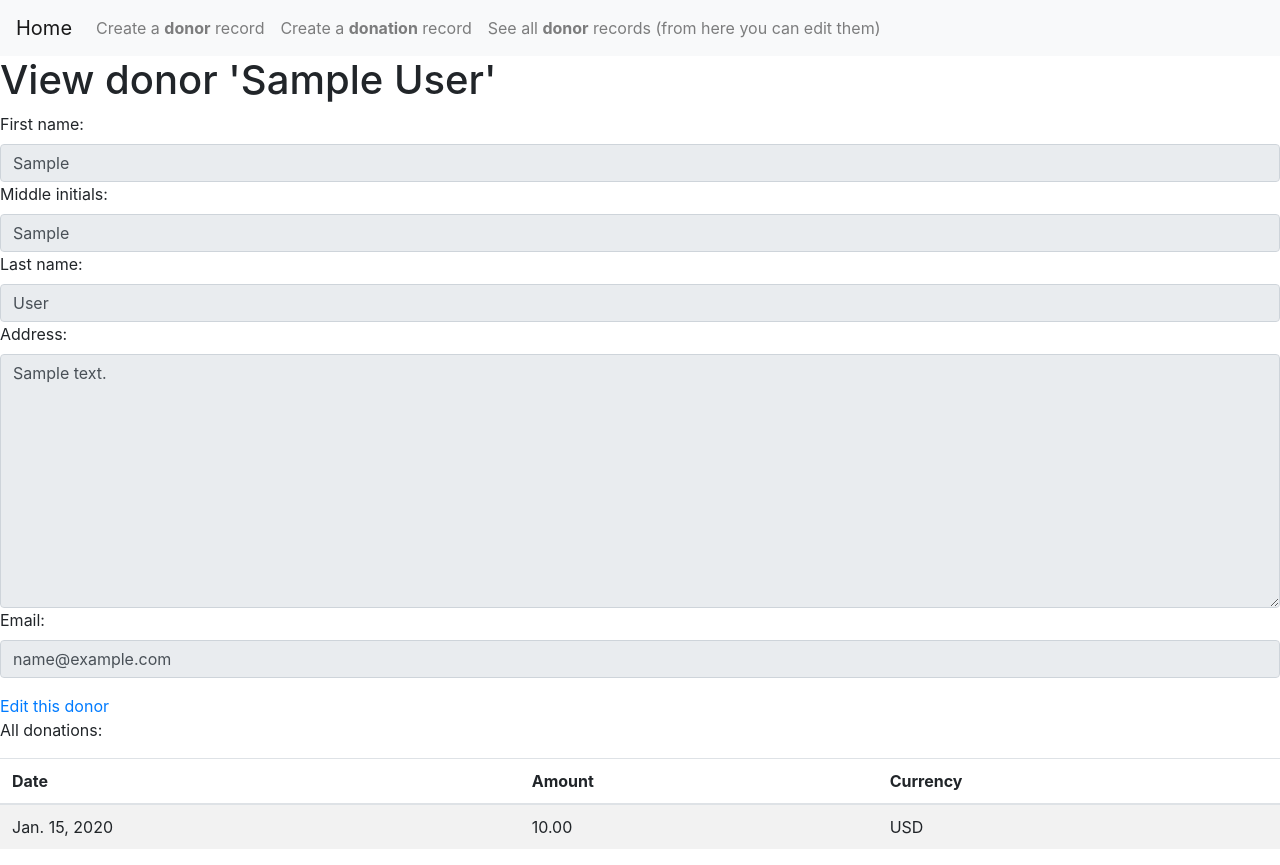
After one commit to rtcharity/receipt_generator_app, a Django app: page /donor/1 in a window 1280 px wide. The commit adds this page. Run offline with Django 3.2, Linux system fonts and the light colour scheme; tables that the repository leaves empty hold one stand-in row (values such as "Sample post"); some libraries are stand-ins or nearby versions.

Commit message:
added a header and a donor view

```diff
--- a/projectname/projectname/templates/base.html
+++ b/projectname/projectname/templates/base.html
@@ -1,5 +1,6 @@
 <link rel="stylesheet" href="https://stackpath.bootstrapcdn.com/bootstrap/4.1.3/css/bootstrap.min.css" integrity="sha384-MCw98/SFnGE8fJT3GXwEOngsV7Zt27NXFoaoApmYm81iuXoPkFOJwJ8ERdknLPMO" crossorigin="anonymous">
 
+{% block header %}{% endblock %}
 {% block page_content %}{% endblock %}
 
 <script src="https://code.jquery.com/jquery-3.3.1.slim.min.js" integrity="sha384-q8i/X+965DzO0rT7abK41JStQIAqVgRVzpbzo5smXKp4YfRvH+8abtTE1Pi6jizo" crossorigin="anonymous"></script>
--- a/projectname/receipt_generator/forms.py
+++ b/projectname/receipt_generator/forms.py
@@ -8,7 +8,7 @@ class DonorForm(forms.Form):
         max_length=50,
         widget=forms.TextInput(attrs={
             "class": "form-control",
-            "placeholder": "First Name"
+            "placeholder": "First Name",
         })
     )
     middle_initials = forms.CharField(
--- a/projectname/receipt_generator/templates/receipt_generator/add_donation.html
+++ b/projectname/receipt_generator/templates/receipt_generator/add_donation.html
@@ -1,4 +1,6 @@
 {% extends "base.html" %}
+
+{% block header %}{% include "receipt_generator/header.html"%}{% endblock %}
 
 {% block page_content %}
 <h1>Add donation</h1>
--- a/projectname/receipt_generator/templates/receipt_generator/add_donor.html
+++ b/projectname/receipt_generator/templates/receipt_generator/add_donor.html
@@ -1,4 +1,6 @@
 {% extends "base.html" %}
+
+{% block header %}{% include "receipt_generator/header.html"%}{% endblock %}
 
 {% block page_content %}
 <h1>Add donor</h1>
--- a/projectname/receipt_generator/templates/receipt_generator/edit_donation.html
+++ b/projectname/receipt_generator/templates/receipt_generator/edit_donation.html
@@ -1,4 +1,6 @@
 {% extends "base.html" %}
+
+{% block header %}{% include "receipt_generator/header.html"%}{% endblock %}
 
 {% block page_content %}
 <h1>Edit donation from {{ donation.donor.first_name }} {{ donation.donor.last_name }} of {{ donation.amount }} {{ donation.currency }}</h1>
--- a/projectname/receipt_generator/templates/receipt_generator/edit_donor.html
+++ b/projectname/receipt_generator/templates/receipt_generator/edit_donor.html
@@ -1,4 +1,6 @@
 {% extends "base.html" %}
+
+{% block header %}{% include "receipt_generator/header.html"%}{% endblock %}
 
 {% block page_content %}
 <h1>Edit donor '{{ donor.first_name }} {{ donor.middle_initials }} {{ donor.last_name }}'</h1>
--- /dev/null
+++ b/projectname/receipt_generator/templates/receipt_generator/header.html
@@ -0,0 +1,14 @@
+<nav class="navbar navbar-expand-lg navbar-light bg-light">
+    <a class="navbar-brand" href="{% url 'receipt_generator:receipt_generator_index' %}">Home</a>
+    <ul class="navbar-nav mr-auto">
+        <li class="nav-item"><a class="nav-link" href="{% url 'receipt_generator:add_donor' %}">
+            Create a <strong>donor</strong> record
+        </a></li>
+        <li class="nav-item"><a class="nav-link" href="{% url 'receipt_generator:add_donation' %}">
+            Create a <strong>donation</strong> record
+        </a></li>
+        <li class="nav-item"><a class="nav-link" href="{% url 'receipt_generator:list_donors' %}">
+            See all <strong>donor</strong> records (from here you can edit them)
+        </a></li>
+    </ul>
+</nav>
--- a/projectname/receipt_generator/templates/receipt_generator/index.html
+++ b/projectname/receipt_generator/templates/receipt_generator/index.html
@@ -1,5 +1,8 @@
 {% extends "base.html" %}
+
+{% block header %}{% include "receipt_generator/header.html"%}{% endblock %}
 
 {% block page_content %}
 <h1>{{ welcome_message }}</h1>
+
 {% endblock %}
--- a/projectname/receipt_generator/templates/receipt_generator/list_donors.html
+++ b/projectname/receipt_generator/templates/receipt_generator/list_donors.html
@@ -1,4 +1,6 @@
 {% extends "base.html" %}
+
+{% block header %}{% include "receipt_generator/header.html"%}{% endblock %}
 
 {% block page_content %}
 <h1>All donors</h1>
@@ -6,7 +8,7 @@
 {% if donors %}
     <ul>
     {% for donor in donors %}
-        <li><a href="{% url 'receipt_generator:edit_donor' donor.id %}">{{ donor }}</a></li>
+        <li><a href="{% url 'receipt_generator:view_donor' donor.id %}">{{ donor }}</a></li>
     {% endfor %}
     </ul>
 {% else %}
--- /dev/null
+++ b/projectname/receipt_generator/templates/receipt_generator/view_donor.html
@@ -0,0 +1,38 @@
+{% extends "base.html" %}
+
+{% block header %}{% include "receipt_generator/header.html"%}{% endblock %}
+
+{% block page_content %}
+<h1>View donor '{{ donor.first_name }} {{ donor.last_name }}'</h1>
+
+
+
+<form>
+    <fieldset disabled="disabled">
+    {{ form }}
+    </fieldset>
+</form>
+
+<a href="{% url 'receipt_generator:edit_donor' donor.id %}">Edit this donor</a>
+
+
+<p>All donations:</p>
+<table class="table table-striped">
+    <thead>
+        <tr>
+            <th> Date </th>
+            <th> Amount </th>
+            <th> Currency </th>
+        </tr>
+    </thead>
+    <tbody>
+        {% for donation in donations %}
+        <tr>
+            <td>{{ donation.date_received }}</td>
+            <td>{{ donation.amount }}</td>
+            <td>{{ donation.currency }}</td>
+        </tr>
+        {% endfor %}
+    </tbody>
+</table>
+{% endblock %}
--- a/projectname/receipt_generator/templates/receipt_generator/view_receipt.html
+++ b/projectname/receipt_generator/templates/receipt_generator/view_receipt.html
@@ -1,4 +1,6 @@
 {% extends "base.html" %}
+
+{% block header %}{% include "receipt_generator/header.html"%}{% endblock %}
 
 {% block page_content %}
 <h1>View receipt {{ receipt.id }}</h1>
--- a/projectname/receipt_generator/urls.py
+++ b/projectname/receipt_generator/urls.py
@@ -8,6 +8,7 @@ urlpatterns = [
     path("donor/<int:pk>/edit", views.edit_donor, name="edit_donor"),
     path("donation/add", views.add_donation, name="add_donation"),
     path("donation/<int:pk>/edit", views.edit_donation, name="edit_donation"),
-    path("receipt/<int:pk>", views.receipt_view, name="receipt_view"),
+    path("receipt/<int:pk>", views.view_receipt, name="view_receipt"),
     path("donor", views.list_donors, name="list_donors"),
+    path("donor/<int:pk>", views.view_donor, name="view_donor")
     ]
--- a/projectname/receipt_generator/views.py
+++ b/projectname/receipt_generator/views.py
@@ -121,14 +121,23 @@ def edit_donation(request, pk):
     }
     return render(request, 'receipt_generator/edit_donation.html', context)
 
-def receipt_view(request, pk):
+def view_receipt(request, pk):
     context = {
         'receipt': get_object_or_404(Receipt, pk=pk)
     }
-    return render(request, 'receipt_generator/receipt_view.html', context)
+    return render(request, 'receipt_generator/view_receipt.html', context)
 
 def list_donors(request):
     context = {
         'donors': get_list_or_404(Donor)
     }
     return render(request, 'receipt_generator/list_donors.html', context)
+
+def view_donor(request, pk):
+    donor = get_object_or_404(Donor, pk=pk)
+    context = {
+        'donor': donor,
+        'form': DonorForm(model_to_dict(donor)),
+        'donations': Donation.objects.filter(donor=donor.id)
+    }
+    return render(request, 'receipt_generator/view_donor.html', context)
```
